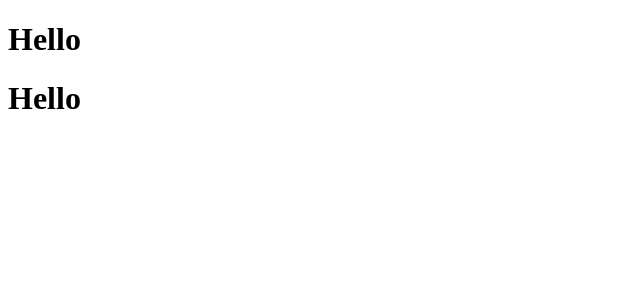
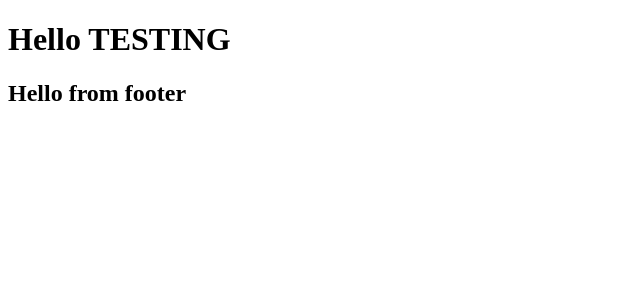
Before and after one commit to GalWender/shopping-cart-ca, a React (Create React App) app: page /#/test in a window 1280 px wide. Shown: the top 300 px of the page, without its empty margins (0-640 px from the left). Built offline with nearby package versions, Linux system fonts and the light colour scheme.

Commit message:
minor cleanup

```diff
--- a/src/App.js
+++ b/src/App.js
@@ -1,24 +1,20 @@
 import React from 'react'
-
 import { Routes, Route } from 'react-router'
 
 import routes from './routes'
-
 import { AppHeader } from './cmps/app-header'
 import { AppFooter } from './cmps/app-footer'
-import { Test } from './pages/test'
 
 function App() {
   return (
     <div>
-      {/* <AppHeader /> */}
-      <Test />
+      <AppHeader />
       <main>
         <Routes>
           {routes.map(route => <Route key={route.path} exact={true} element={route.component} path={route.path} />)}
         </Routes>
       </main>
-      {/* <AppFooter /> */}
+      <AppFooter />
     </div>
   )
 }
--- a/src/cmps/app-footer.jsx
+++ b/src/cmps/app-footer.jsx
@@ -1,5 +1,7 @@
 export const AppFooter = () => {
-    return <section className="app-footer">
-
-    </section>
+    return (
+        <section className="app-footer">
+            <h1>Hello from footer</h1>
+        </section>
+    )
 }
--- a/src/pages/test.jsx
+++ b/src/pages/test.jsx
@@ -1,5 +1,5 @@
 export const Test = () => {
   return (
-    <h1>Hello</h1>
+    <h1>Hello TESTING</h1>
   )
 }
```
